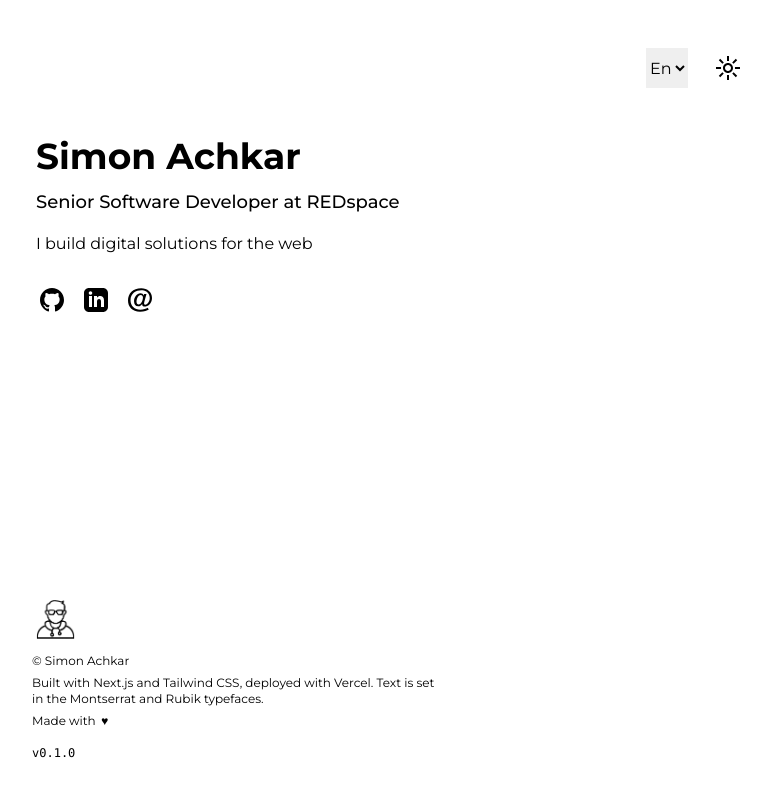
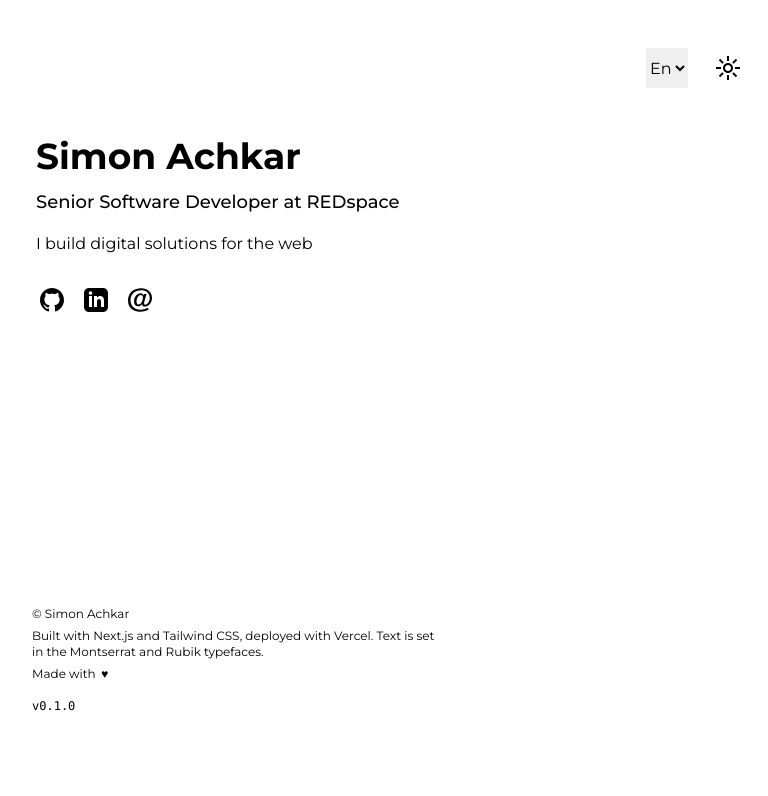
Before and after one commit to simonachkar/www-simonachkar.dev, a Next.js app: page /en in a window 1280 px wide. Shown: the top 796 px of the page, without its empty margins (244-1012 px from the left). Built offline with nearby package versions, Linux system fonts and the light colour scheme.

Commit message:
Removed footer image (temp)

```diff
--- a/components/Footer.tsx
+++ b/components/Footer.tsx
@@ -1,4 +1,4 @@
-import Image from 'next/image'
+// import Image from 'next/image'
 import { getDictionary } from '../get-dictionaries'
 
 export default async function Footer({ lang }: any) {
@@ -7,14 +7,14 @@ export default async function Footer({ lang }: any) {
 
     return (
         <footer className="w-full px-5 pb-16 text-xs sm:pb-0 max-w-md">
-            <Image
+             {/* <Image
                src="/logo.png"
                alt="Simon Achkar Logo"
              className="dark:invert pb-2 rotate-0 pl-1"
                  width={43}
                  height={43}
                  priority
-            />
+             /> */}
             <p className='mt-1.5'>{dictionary['Footer'].copyright}</p>
             <p className='mt-1.5'>{dictionary['Footer'].builtWith}</p>
             <p className='mt-1.5'>{dictionary['Footer'].madeWith} <span className='ml-0.5'>&hearts;</span></p>
```
Lines whose indentation alone changed are shown as unchanged.
